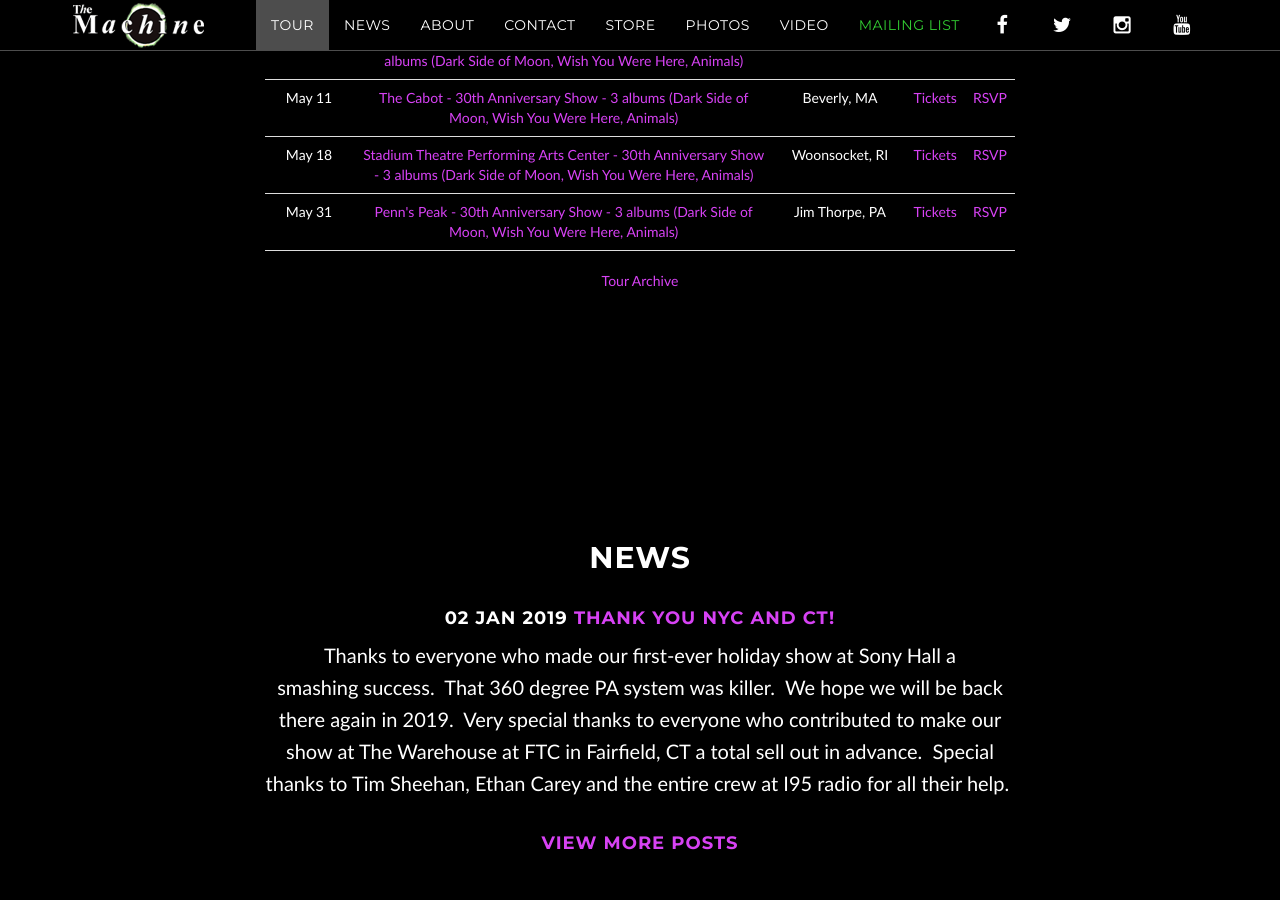
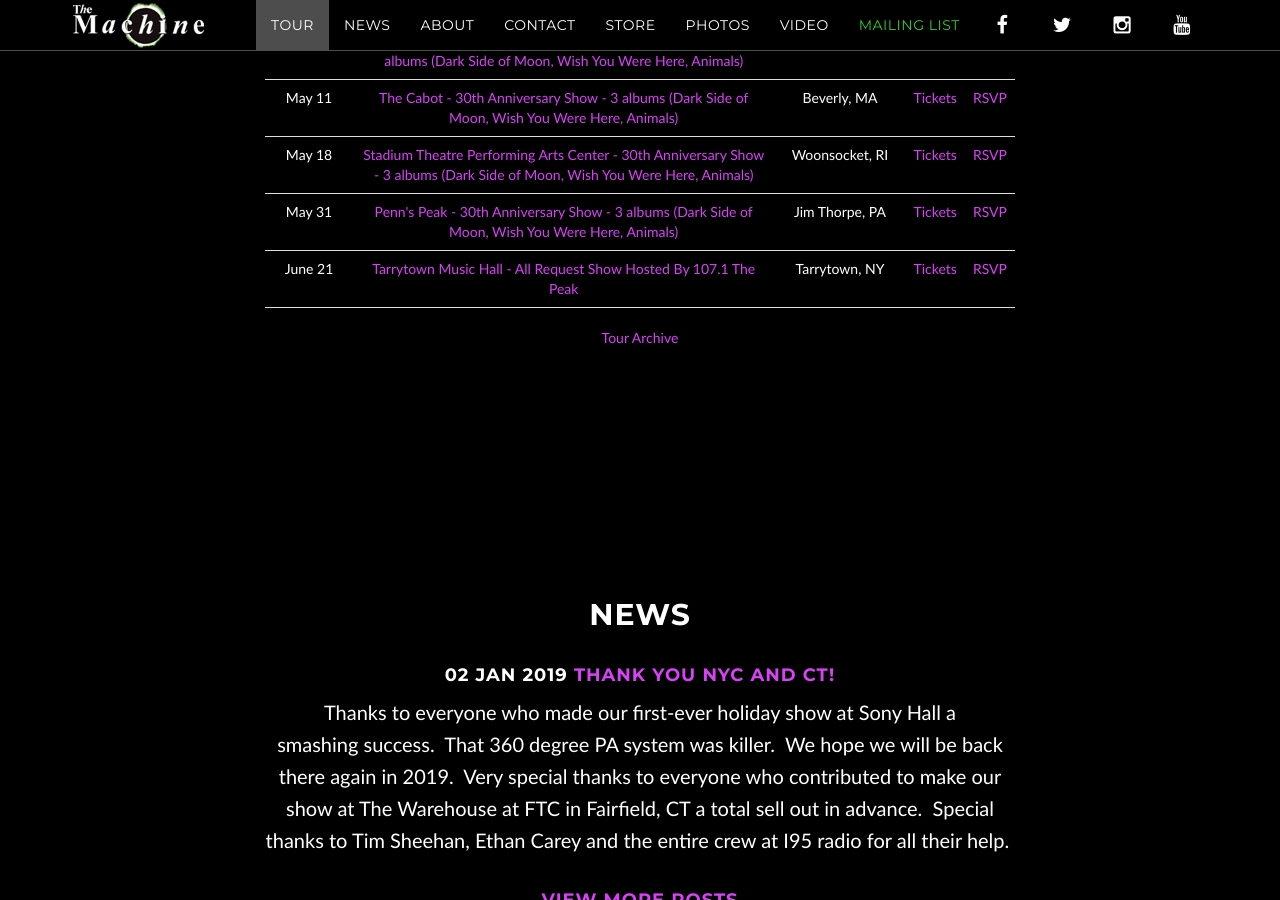
Before and after one commit to machineweb/machineweb.github.io, a Jekyll site: the page built from index.html, in a window 1280 px wide and 900 px high, scrolled down 1919 px. Built offline with Jekyll 4.4.1, drawn with Linux system fonts in a browser that asks for light colours; comment, search, counter and statistics services are not loaded.

Commit message:
New tour item

```diff
--- a/_data/tour.yml
+++ b/_data/tour.yml
@@ -3761,3 +3761,11 @@
     tickets-url: "https://www1.ticketmaster.com/event/01005586A8015E89?dma_id=220&CAMEFROM=CFC_BWP_WEB_0406-TheMachine"
     rsvp-url: "https://www.facebook.com/events/2184443295141041/"
     order: "1554523200000"
+
+  - date: "June 21 2019"
+    venue: "Tarrytown Music Hall - All Request Show Hosted By 107.1 The Peak"
+    venue-url: "https://tickets.tarrytownmusichall.org/ordertickets.asp?p=2920&src=default"
+    location: "Tarrytown, NY"
+    tickets-url: "https://tickets.tarrytownmusichall.org/ordertickets.asp?p=2920&src=default"
+    rsvp-url: "https://www.facebook.com/events/126377048313636/"
+    order: "1561089600000"
```
